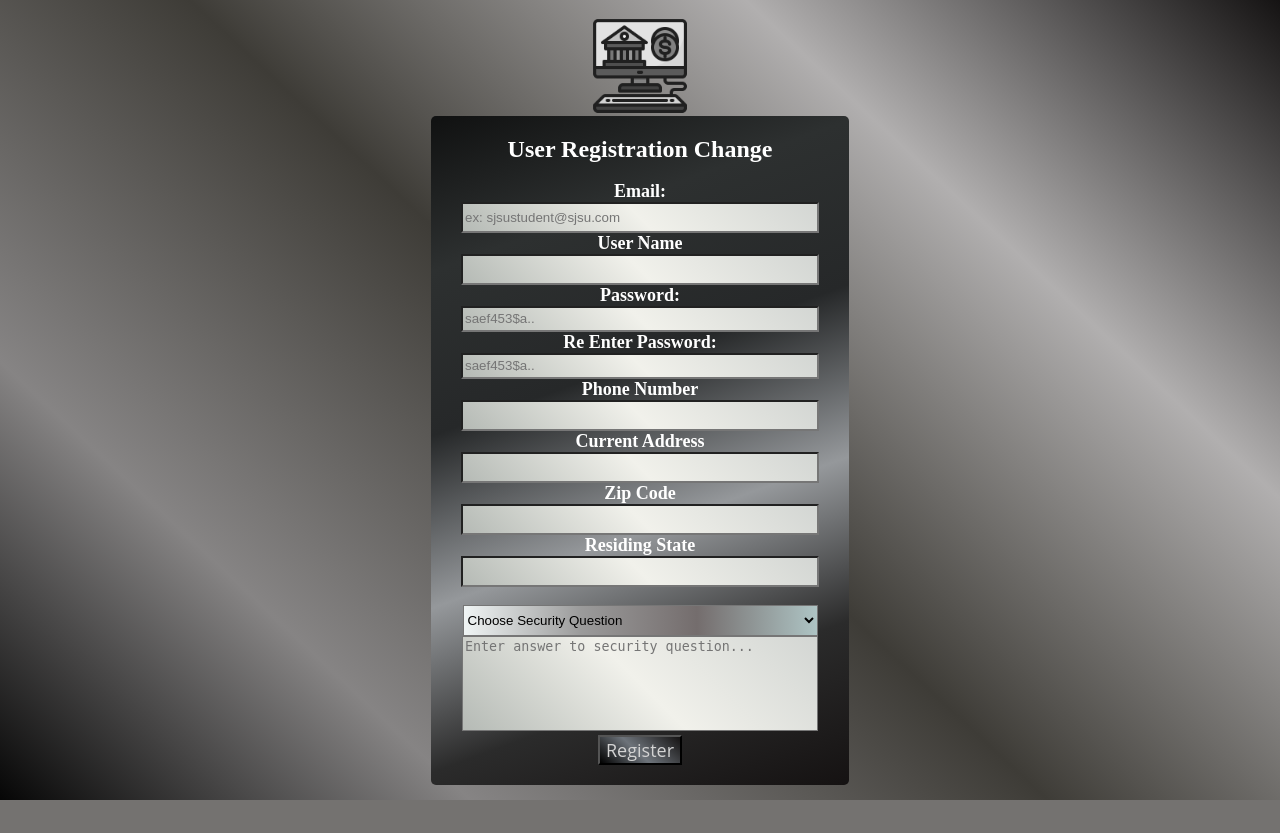
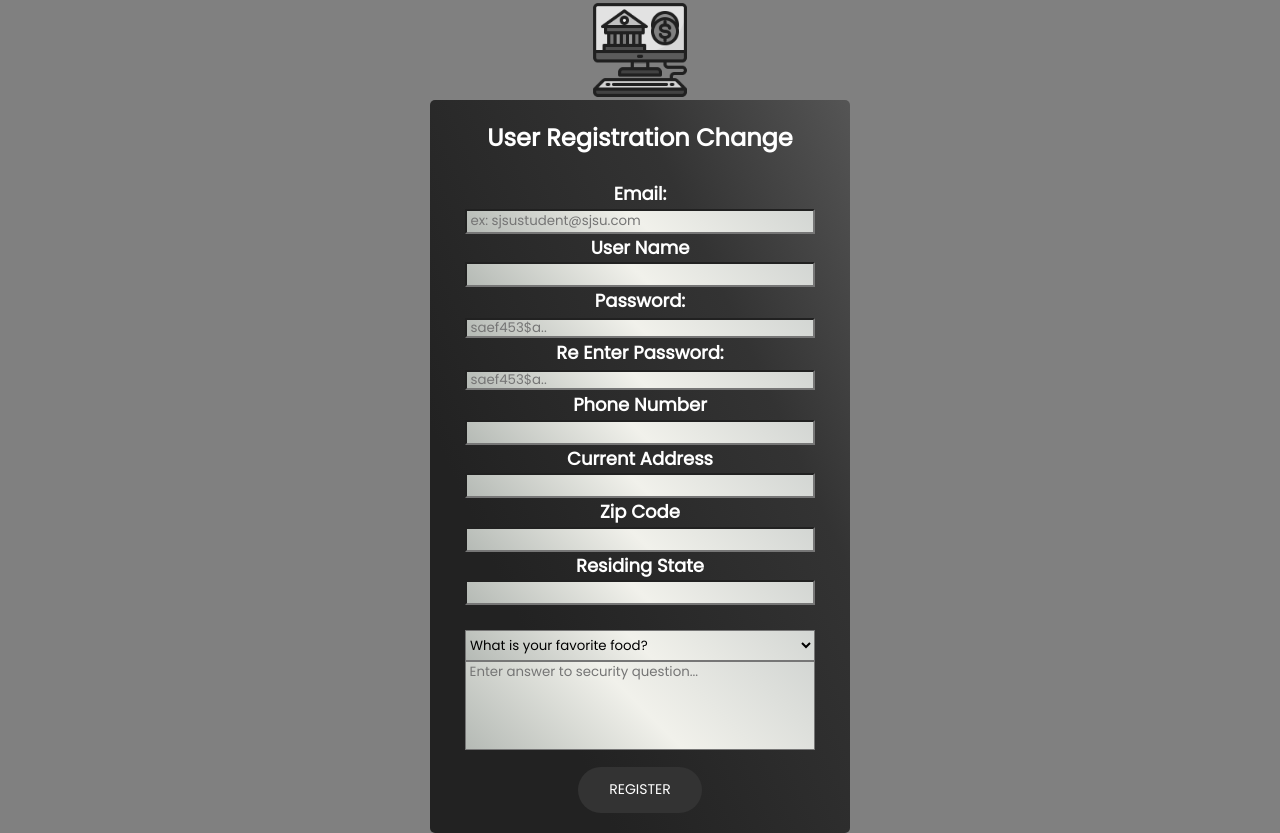
Before and after one commit to kailerr/bankingWebsite, a PHP site: page /registration.html in a window 1280 px wide. Before the commit the page ends 800 px from the top, so only its background shows below. Run offline with PHP 8.4, Linux system fonts and the light colour scheme.

Commit message:
Add files via upload

```diff
--- a/bankWebsite/dashboard.php
+++ b/bankWebsite/dashboard.php
@@ -50,7 +50,7 @@ if (!isset($_SESSION['username'])) {
       $sql = "SELECT accountnumber, totalamount FROM bank_users WHERE username = '$username'";
       $result = mysqli_query($conn, $sql);
       if ($row = mysqli_fetch_assoc($result)) {
-      echo $_SESSION['username'] ."'s Checkings Account<br>";
+      echo "<h4>{$_SESSION['username']}'s CHECKINGS ACCOUNT</h4><br>";
       echo "Account Number: " . $row["accountnumber"] . "<br>Balance: $" . $row["totalamount"];
       } else
       echo "0 results";
--- a/bankWebsite/home.css
+++ b/bankWebsite/home.css
@@ -334,7 +334,6 @@ section{
     padding: 10px;
     color: white;
     background-color: #808080;
-    color:white;
     width: 275px;
     height: 150px;
     border-radius: 8px;
@@ -346,7 +345,6 @@ section{
     padding: 10px;
     color: white;
     background-color: #808080;
-    color:white;
     width: 300px;
     height: 150px;
     border-radius: 8px;
--- a/bankWebsite/homepage.html
+++ b/bankWebsite/homepage.html
@@ -39,8 +39,8 @@
       <p>Begin your online financial journey today. Your Noir Capital Bank Account
         will be all you need for spending, saving, depositing, withdrawing, and transfers. Join us today!
       </p>
-      <a href="registration.html">Register</a>
-      <a href="#" class="ctaa"></a>
+      <a href="#" onclick="openPopOutWindow()">Register</a>
+      <a href="login.php">Login</a>
 
     </div>
     <div class="bank-img">
--- a/bankWebsite/login.php
+++ b/bankWebsite/login.php
@@ -28,6 +28,7 @@ if (isset($_POST["username"]) && isset($_POST["password"])) {
                 $_SESSION['phonenumber'] = $row['phonenumber'];
                 $_SESSION['debitcard'] = $row['debitcard'];
                 $_SESSION['password1'] = $row['password1'];
+
             }
         }
         mysqli_close($conn); // close connection
--- /dev/null
+++ b/bankWebsite/passwordCheck.js
@@ -0,0 +1,12 @@
+var password = document.getElementById("password"), confirm_password = document.getElementById("cpassword");
+
+function validatePassword(){
+  if(password.value != confirm_password.value) {
+    confirm_password.setCustomValidity("Passwords Don't Match");
+  } else {
+    confirm_password.setCustomValidity('');
+  }
+}
+
+password.onchange = validatePassword;
+confirm_password.onkeyup = validatePassword;
--- a/bankWebsite/registration.html
+++ b/bankWebsite/registration.html
@@ -1,8 +1,19 @@
 <!DOCTYPE html>
 <html>
   <head>
-    <meta charset="UTF-8" />
+    <meta charset="utf-8">
+    <meta name="viewport" content="width=device-width, initial-scale=1">
     <title>NOIR CAPITAL BANK -- Register</title>
+    <link rel="stylesheet" type="text/css" href="home.css">
+
+    <link rel="stylesheet" href="https://unpkg.com/boxicons@latest/css/boxicons.min.css">
+
+    <link href="https://cdn.jsdelivr.net/npm/remixicon@2.5.0/fonts/remixicon.css" rel="stylesheet">
+
+    <link rel="preconnect" href="https://fonts.googleapis.com">
+    <link rel="preconnect" href="https://fonts.gstatic.com" crossorigin>
+    <link href="https://fonts.googleapis.com/css2?family=Poppins:wght@200;300;400&display=swap" rel="stylesheet">
+
     <style>
       #divChange {
         width: 100px;
@@ -11,7 +22,7 @@
         background-size: contain;
         position: relative;
         animation-name: example;
-        animation-duration: 4s;
+        animation-duration: 2s;
         animation-iteration-count: 1;
       }
 
@@ -36,15 +47,7 @@
         justify-content: center;
         align-items: center;
         min-height: 100vh;
-        background-color: #060606;
-        background-image: linear-gradient(
-          43deg,
-          #060606 0%,
-          #868484 22%,
-          #3e3c37 49%,
-          #b1afaf 75%,
-          #151313 100%
-        );
+        background: #808080;
       }
 
       .alignment {
@@ -68,36 +71,16 @@
         background-color: black;
       }
 
-      .option {
-        background-color: #e1fcd8;
-        background-image: linear-gradient(
-          43deg,
-          #e1fcd8 0%,
-          #95f595 46%,
-          #93e388 100%
-        );
-        border-color: white;
-      }
-
       #container {
         height: 80%;
         width: 70%;
         max-height: 1000px;
-        max-width: 500px;
+        max-width: 600px;
         background-color: #595f57;
         text-align: center;
         padding: 20px;
         border-radius: 5px;
-        background-color: #101111;
-        background-image: linear-gradient(
-          160deg,
-          #101111 0%,
-          #2d3030 19%,
-          #262829 39%,
-          #95989b 60%,
-          #2b2b2b 80%,
-          #151212 100%
-        );
+        background: linear-gradient(245.59deg, #555 0%, #333 28.53%, #222 75.52%);
       }
 
       @media (max-width: 600px) {
@@ -148,10 +131,10 @@
 
       #securityQuestion {
         height: 31px;
-        width: 355px;
+        width: 350px;
       }
 
-      #passwordField {
+      #password {
         height: 20px;
         width: 350px;
         background-color: #b5bab5;
@@ -163,7 +146,7 @@
         );
       }
 
-      #reEnterPasswordField {
+      #cpassword {
         height: 20px;
         width: 350px;
         background-color: #b5bab5;
@@ -195,17 +178,24 @@
       }
 
       #createProjOP {
-        font-size: 18px;
-        text-align: center;
-        color: lightgray;
-        font-family: "Open Sans", sans-serif;
-        background-color: #000000;
-        background-image: linear-gradient(
-          43deg,
-          #000000 0%,
-          #6d737a 46%,
-          #151313 100%
-        );
+      display: incline-block;
+      color: white;
+      background: #333;
+      border: 1px solid transparent;
+      padding: 12px 30px;
+      line-height: 1.4;
+      font-size: 14px;
+      font-weight: 500;
+      border-radius: 30px;
+      text-transform:uppercase;
+      transition: all .55s ease;
+      margin-top: 10px;
+      }
+
+      #createProjOP:hover{
+        background: transparent;
+        border: 1px solid white;
+        transform: translateZ(8px);
       }
 
       #emailField {
@@ -250,82 +240,85 @@
       <div id="container">
         <form action="/registrationprocess.php" method="post">
           <label id="titleLabel">User Registration Change</label>
-          <br>
-          <br>
+          <br />
+          <br />
           <label id="emailLabel">Email:</label>
           <br />
           <input
             id="emailField"
             type="text"
-            placeholder="ex: sjsustudent@sjsu.com"
+            placeholder=" ex: sjsustudent@sjsu.com"
             name="email"
+            required
           />
           <br />
           <label id="textLabel">User Name</label>
           <br />
-          <input id="textField" type="text" name="username" />
+          <input id="textField" type="text" name="username" required />
           <br />
           <label id="passwordLabel">Password:</label>
           <br />
           <input
-            id="passwordField"
+            id="password"
             type="password"
-            placeholder="saef453$a.."
+            placeholder=" saef453$a.."
             name="password"
+            required
           />
           <br />
           <label id="reEnterPasswordLabel">Re Enter Password:</label>
           <br />
           <input
-            id="reEnterPasswordField"
+            id="cpassword"
             type="password"
-            placeholder="saef453$a.."
+            placeholder=" saef453$a.."
             name="password2"
+            required
           />
+          <script src="passwordCheck.js"></script>
+
           <br />
           <label id="textLabel">Phone Number</label>
           <br />
-          <input id="textField" type="text" name="phone" />
+          <input id="textField" type="text" name="phone" required />
           <br />
           <label id="textLabel">Current Address</label>
           <br />
-          <input id="textField" type="text" name="address" />
+          <input id="textField" type="text" name="address" required />
           <br />
           <label id="textLabel">Zip Code</label>
           <br />
-          <input id="textField" type="text" name="zipcode" />
+          <input id="textField" type="text" name="zipcode" required />
           <br />
           <label id="textLabel">Residing State</label>
           <br />
-          <input id="textField" type="text" name="state" />
+          <input id="textField" type="text" name="state" required />
           <br />
           <br />
           <select
             id="securityQuestion"
             name="securityquestion"
+            required
             style="
               background-color: #f0f5f5;
               background-image: linear-gradient(
-                90deg,
-                #f0f5f5 0%,
-                #9b9b9b 33%,
-                #746d6d 66%,
-                #aec4c4 100%
-              );
+            45deg,
+            #b5bab5 0%,
+            #f1f1eb 50%,
+            #d3d6d3 100%
+            );
             "
           >
             <option>What is your favorite food?</option>
             <option>What was your first car?</option>
             <option>What is the name of your first pet?</option>
             <option>What is your favorite movie?</option>
-            <option selected style="background-color: white">
-              Choose Security Question
-            </option>
           </select>
           <textarea
             id="securityQuestionTextArea"
             name="securityresponse"
-            placeholder="Enter answer to security question..."
+            placeholder=" Enter answer to security question..."
+            required
           ></textarea>
           <br />
           <button
```
